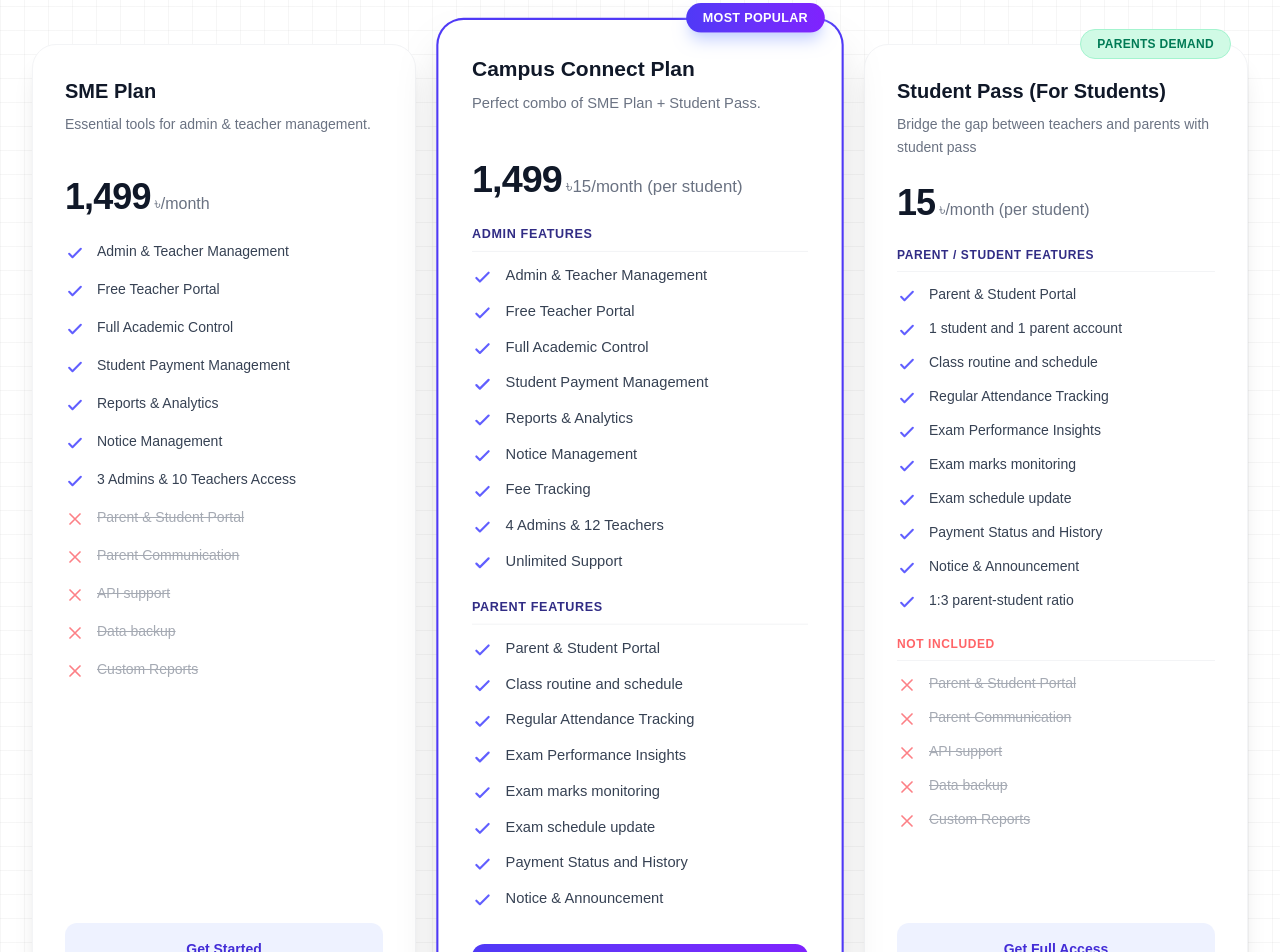
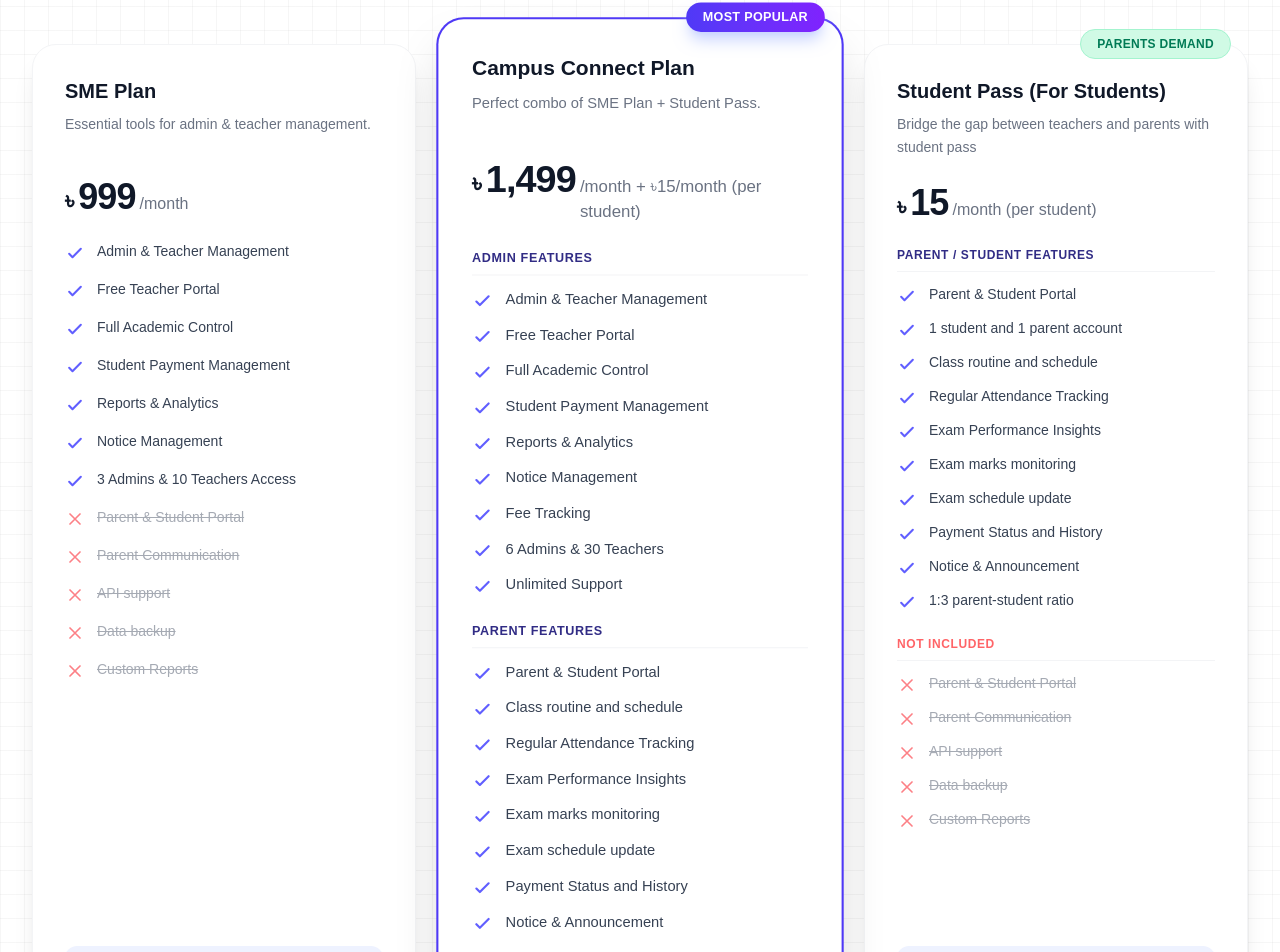
Before and after one commit to AsifZaman777/campus-baba, a Next.js app: page / in a window 1280 px wide. Shown: the part 4153-5105 px from the top of the page. Built offline with nearby package versions, Linux system fonts and the light colour scheme.

Commit message:
pricings updated

```diff
--- a/src/components/Pricing.tsx
+++ b/src/components/Pricing.tsx
@@ -32,7 +32,7 @@ export default function Pricing() {
         {
             name: "SME Plan",
             category: "school",
-            price: "1,499",
+            price: "999",
             period: "/month",
             description: "Essential tools for admin & teacher management.",
             features: [
@@ -58,7 +58,7 @@ export default function Pricing() {
         {
             name: "Individual Plan",
             category: "tutor",
-            price: "1000",
+            price: "499",
             period: "/month",
             description: "Perfect for solo educators and tutors.",
             features: [
@@ -87,7 +87,7 @@ export default function Pricing() {
             name: "Campus Connect Plan",
             category: "school",
             price: "1,499",
-            period: "15/month (per student)",
+            period: "/month + ৳15/month (per student)",
             description: "Perfect combo of SME Plan + Student Pass.",
             features: [],
             groupedFeatures: [
@@ -101,7 +101,7 @@ export default function Pricing() {
                         "Reports & Analytics",
                         "Notice Management",
                         "Fee Tracking",
-                        "4 Admins & 12 Teachers",
+                        "6 Admins & 30 Teachers",
                         "Unlimited Support"
                     ]
                 },
@@ -356,10 +356,10 @@ export default function Pricing() {
                                     <p className="mt-2 text-sm text-gray-500 leading-relaxed min-h-10">{plan.description}</p>
                                 </div>
 
-                                <div className="mb-6">
+                                <div className="mb-6 flex items-baseline">
+                                    <span className="text-2xl font-bold text-gray-900 mr-1">৳</span>
                                     <span className="text-4xl font-extrabold text-gray-900 tracking-tight">{plan.price}</span>
                                     <span className={`text-base font-medium ml-1 text-gray-500`}>
-                                        {plan.period === "(One-time)" ? "" : "৳"}
                                         {plan.period}
                                     </span>
                                 </div>
```
Also changed, not shown: 1 other file (tests, documents, lock files or other folders).
